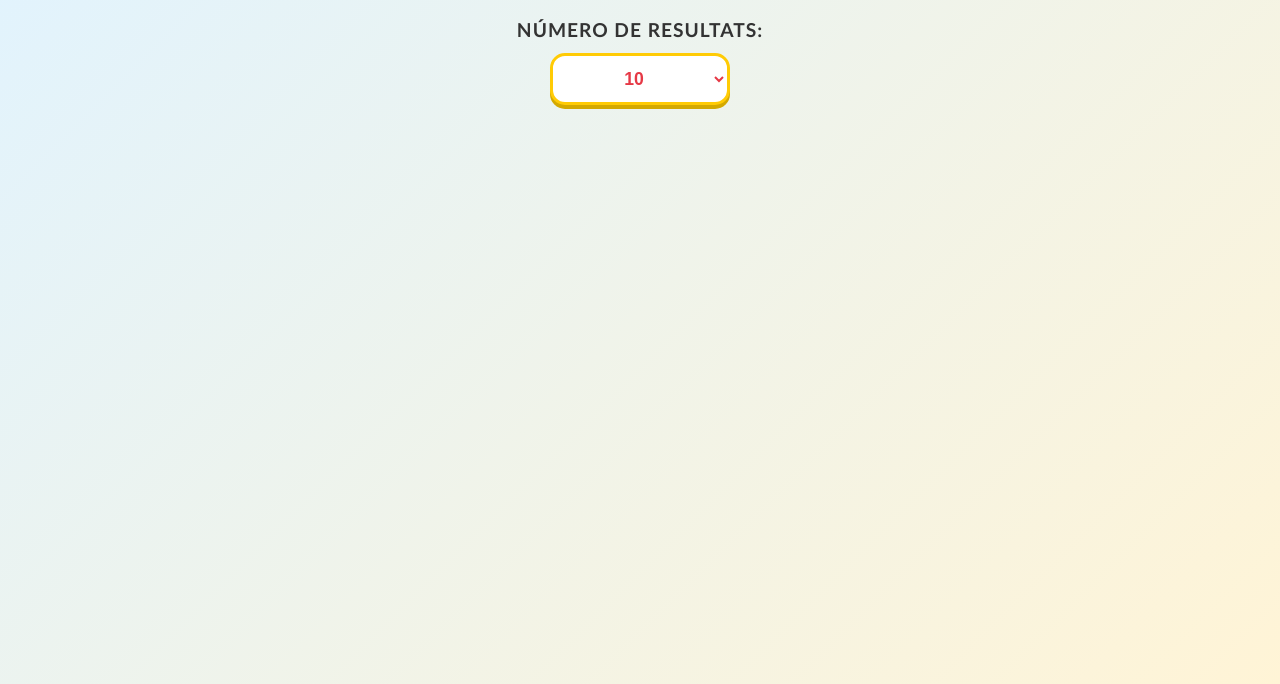
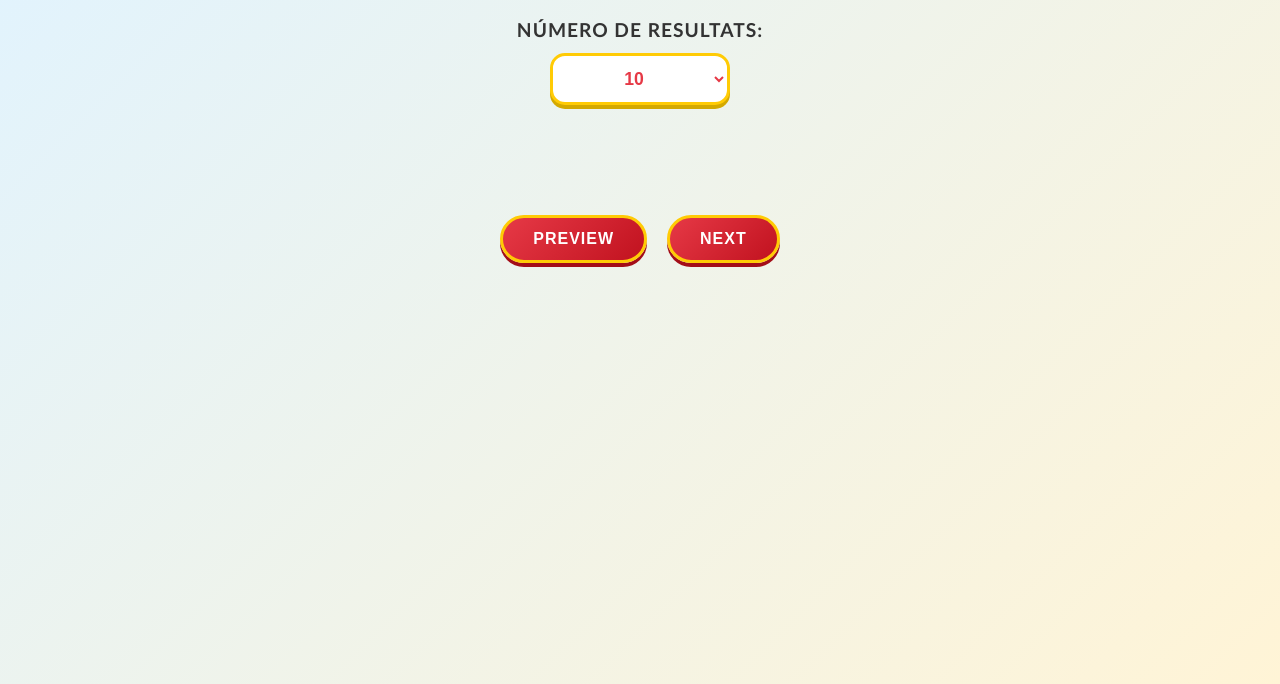
Before and after one commit to SergioCordero77/BuscadorPokemons, a plain HTML site: page index.html in a window 1280 px wide. Shown: the part 116-800 px from the top of the page. Drawn offline with Linux system fonts and the light colour scheme; no server answers.

Commit message:
Instaurat els botons next i preview al index.html amb el seu css

```diff
--- a/css/style.css
+++ b/css/style.css
@@ -199,6 +199,76 @@ label {
     outline-offset: 4px;
 }
 
+.pagination {
+    display: flex;
+    justify-content: center;
+    align-items: center;
+    gap: 20px;
+    margin: 30px auto;
+}
+
+.pagination button {
+    margin: 0;
+}
+
+/* ===== BOTONS DE PAGINACIÓ ===== */
+
+.pagination {
+    display: flex;
+    justify-content: center;
+    align-items: center;
+    gap: 20px;
+    margin: 35px auto;
+}
+
+/* Estil dels botons */
+.pagination button {
+    background: linear-gradient(135deg, #e63946, #c1121f);
+    color: white;
+    border: 3px solid #ffcb05;
+    border-radius: 25px;
+    padding: 12px 30px;
+    font-size: 1rem;
+    font-weight: bold;
+    text-transform: uppercase;
+    letter-spacing: 1px;
+    cursor: pointer;
+    box-shadow: 0 4px 0 #a30d18;
+    transition: all 0.2s ease;
+}
+
+/* Efecte en passar el ratolí */
+.pagination button:hover {
+    background: linear-gradient(135deg, #ffcb05, #f4a900);
+    color: #333;
+    transform: translateY(-3px);
+    box-shadow: 0 7px 0 #c58b00;
+}
+
+/* Efecte en prémer els botons */
+.pagination button:active {
+    transform: translateY(2px);
+    box-shadow: 0 2px 0 #a30d18;
+}
+
+/* Efecte de focus accessible */
+.pagination button:focus-visible {
+    outline: 3px solid #333;
+    outline-offset: 4px;
+}
+
+/* Adaptació dels botons a mòbils */
+@media (max-width: 400px) {
+    .pagination {
+        gap: 12px;
+    }
+
+    .pagination button {
+        padding: 10px 20px;
+        font-size: 0.9rem;
+    }
+}
+
 
 /* ===== RESPONSIVE ===== */
 
--- a/index.html
+++ b/index.html
@@ -20,5 +20,10 @@
     <div id="pokemons-container">
 
     </div>
+
+    <div class="pagination">
+        <button id="prv-btn">Preview</button>
+        <button id="next-btn">Next</button>
+    </div>
 </body>
 </html>
--- a/js/script.js
+++ b/js/script.js
@@ -4,6 +4,8 @@
 
 const opcionsQuantitat = document.querySelector("#options");
 const cardContainer = document.querySelector("#pokemons-container");
+const botoPrev = document.querySelector("#prv-btn");
+const botoNext = document.querySelector("#next-btn");
 
 /* ==========================================================================
    Funcions
@@ -100,4 +102,12 @@ obtenirPokemons();
    Events
    ========================================================================== */
 
-opcionsQuantitat.addEventListener("change", canviarQuantitat)
+opcionsQuantitat.addEventListener("change", canviarQuantitat);
+
+botoPrev.addEventListener("click", () =>{
+
+});
+
+botoNext.addEventListener("click", () =>{
+
+});
```
